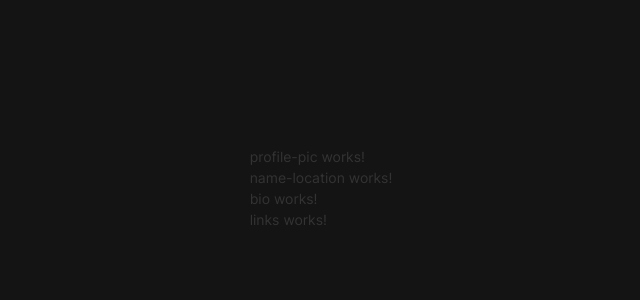
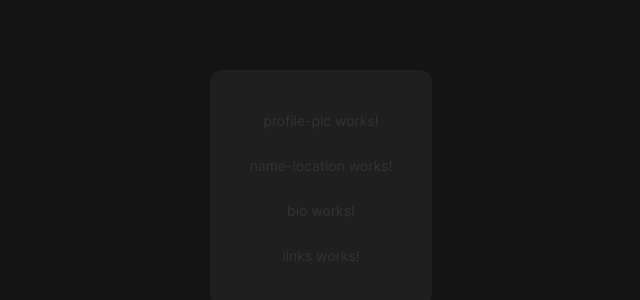
Before and after one commit to Kellenkjames/social-links, an Angular app in the folder social-links-profile/: page / in a window 1280 px wide. Shown: the part 212-512 px from the top of the page, without its empty margins (319-959 px from the left). Built offline with nearby package versions, Linux system fonts and the light colour scheme.

Commit message:
feat: add card container styles

```diff
--- a/social-links-profile/src/app/card/card.component.scss
+++ b/social-links-profile/src/app/card/card.component.scss
@@ -0,0 +1,14 @@
+@import '../../styles.scss';
+
+.card-container {
+  display: flex;
+  flex-direction: column;
+  align-items: center;
+  gap: 2.4rem;
+  text-align: center;
+  background-color: $color-grey-800;
+  padding: 4rem;
+  border-radius: 1.2rem;
+  max-width: 38.4rem;
+  width: 100%;
+}
```
